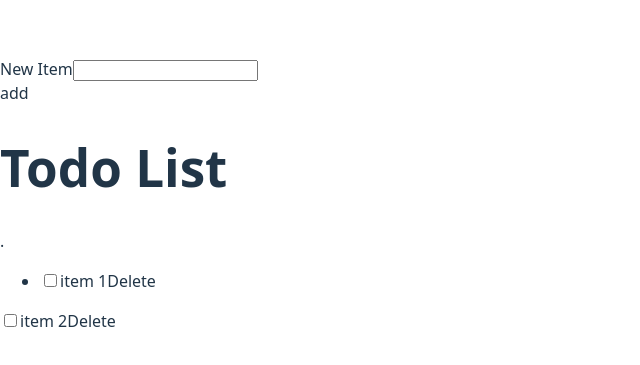
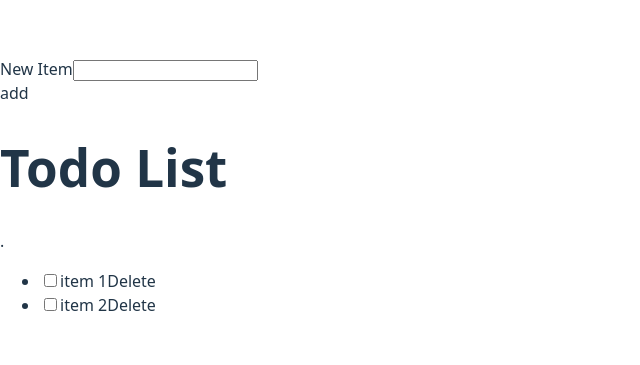
Before and after one commit to Josiane05/AUCA, a React (Vite) app in the folder my-react-app/: page / in a window 1280 px wide. Shown: the part 205-570 px from the top of the page, without its empty margins (0-640 px from the left). Built offline with nearby package versions, Linux system fonts and the light colour scheme.

Commit message:
Todo List correction some mistakes

```diff
--- a/my-react-app/src/App.jsx
+++ b/my-react-app/src/App.jsx
@@ -2,14 +2,14 @@ import "./index.css"
 
 export default function App() {
   return (
-    <div>
+    <>
          <form className="new-item-form">
     <div className="form-row">
       <label htmlFor="item">New Item</label>
       <input type="text" id="item"/>
       </div>
       <botton className="btn">add</botton>
-  </form>
+         </form>
   <h1 className="header">Todo List</h1>.
   <ul className="list">
     <li>
@@ -19,12 +19,15 @@ export default function App() {
       </label>
       <botton className="btn btn-danger">Delete</botton>
     </li>
-    </ul>
-  <label>
+    <li>
+      <label>
     <input type="checkbox"/>
     item 2
-  </label>
-  <botton className="btn btn-danger">Delete</botton>
-</div>
+      </label>
+      <botton className="btn btn-danger">Delete</botton>
+    </li>
+  </ul>
+
+</>
   )
 }
```
